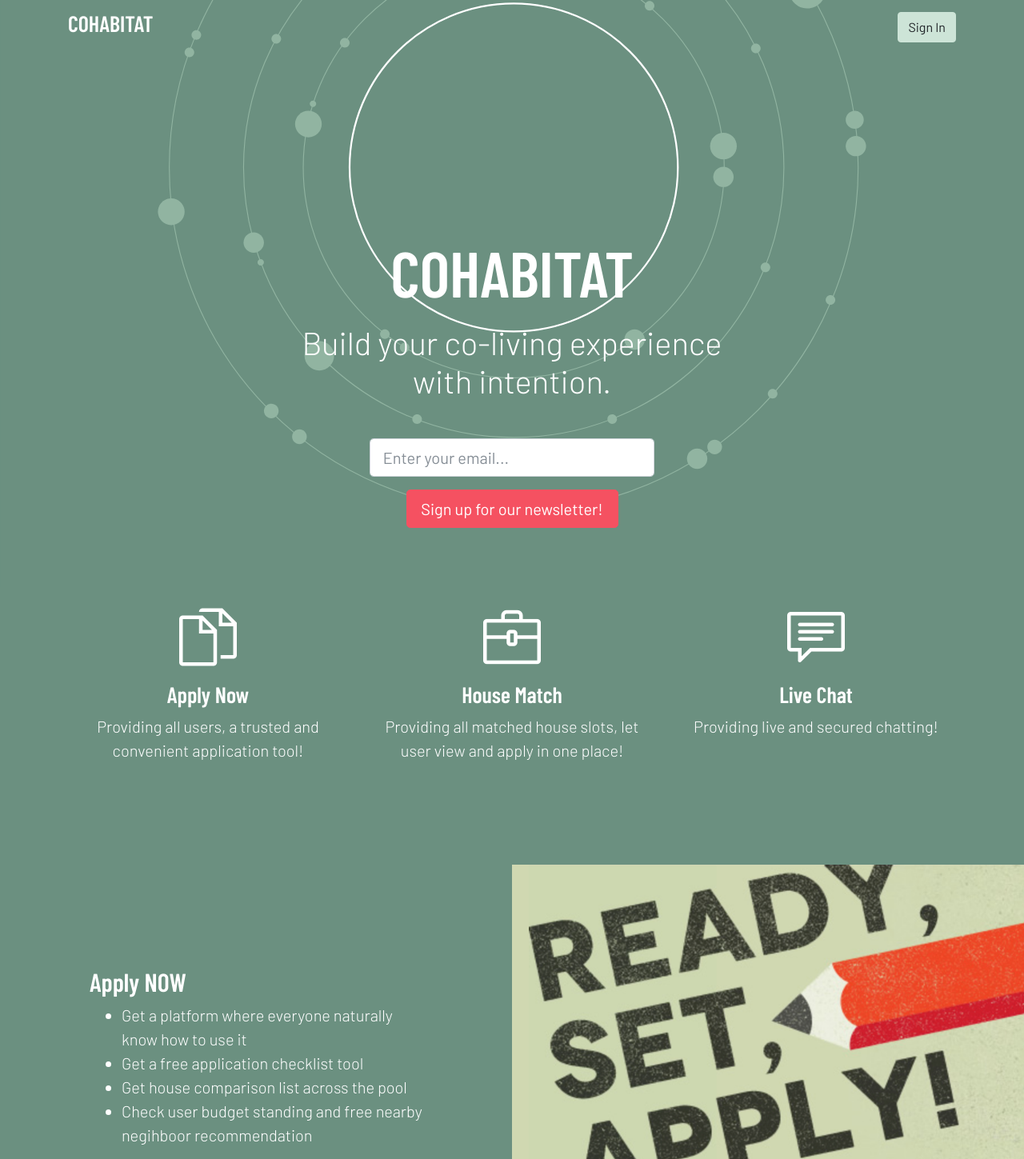
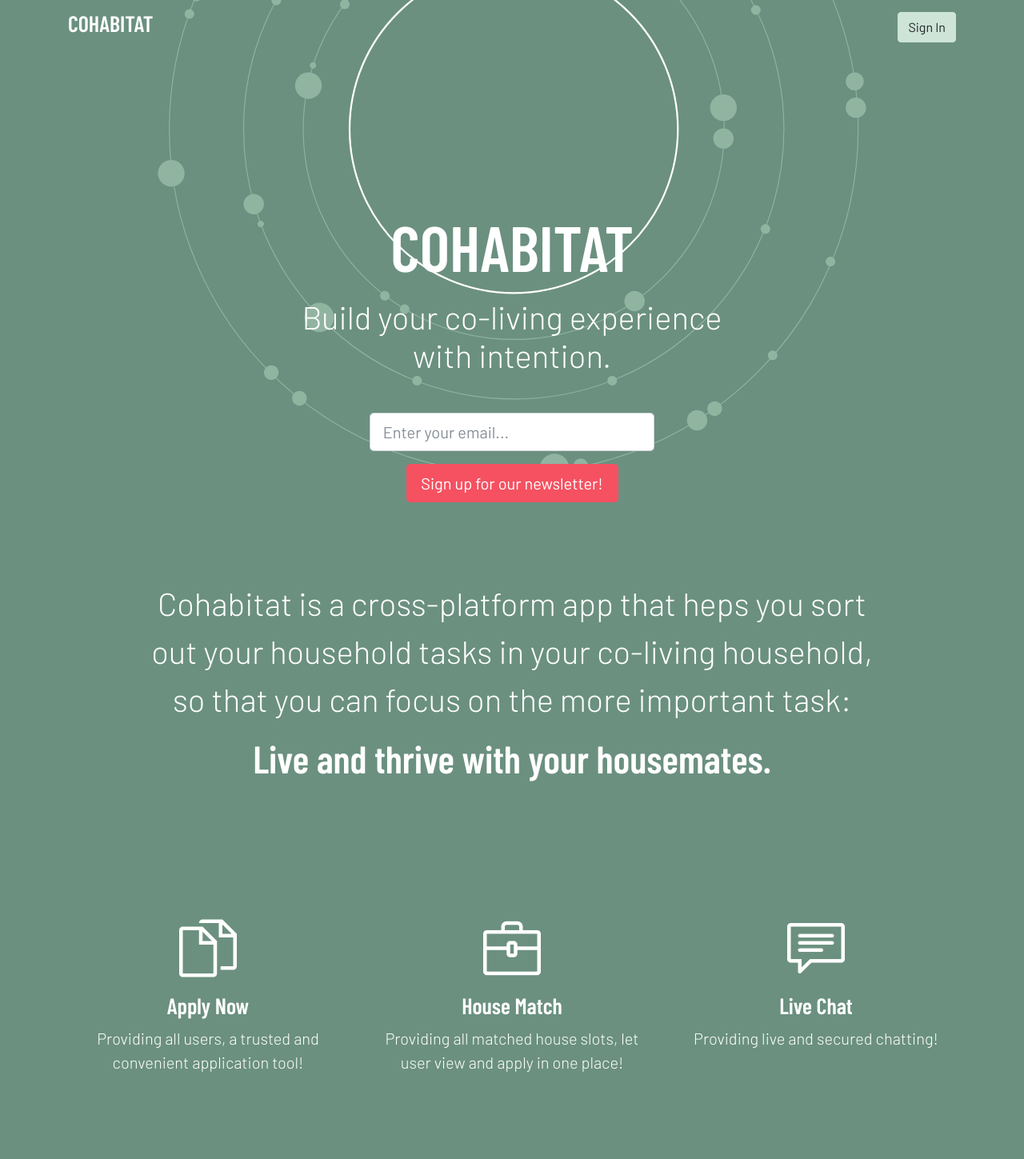
Before and after one commit to Orpheusp/cohabitat, a website: page index.html in a window 1280 px wide. Shown: the top 1449 px of the page at 80% size. Drawn offline with nearby package versions, Linux system fonts and the light colour scheme.

Commit message:
Add intro pane to the landing page

```diff
--- a/index.html
+++ b/index.html
@@ -79,6 +79,21 @@
       </div>
     </header>
 
+    <section class="intro text-center">
+      <div class="container">
+        <div class="row">
+          <div class="col-lg-10 mx-auto">
+            <p>
+              Cohabitat is a cross-platform app that heps you sort out your
+              household tasks in your co-living household, so that you can focus
+              on the more important task:
+            </p>
+            <h1>Live and thrive with your housemates.
+            </h1>
+          </div>
+        </div>
+      </div>
+    </section>
     <!-- Icons Grid -->
     <section class="features-icons text-center">
       <div class="container">
--- /dev/null
+++ b/scss/_intro.scss
@@ -0,0 +1,12 @@
+.intro {
+  padding-top: 6rem;
+  padding-bottom: 2rem;
+  p {
+    font-weight: 300;
+    font-size: 2.5rem;
+  }
+
+  h1 {
+    font-size: 3rem;
+  }
+}
--- a/scss/_masthead.scss
+++ b/scss/_masthead.scss
@@ -10,11 +10,11 @@ header.masthead {
     position: absolute;
     width: 100vw;
     z-index: -1;
-    top: -25rem;
+    top: -28rem;
     left: 0;
   }
   @media (min-width: 768px) {
-    padding-top: 14rem;
+    padding-top: 12rem;
     padding-bottom: 12rem;
     h1 {
       font-size: 5rem;
--- a/scss/landing-page.scss
+++ b/scss/landing-page.scss
@@ -6,6 +6,7 @@
 // Components
 @import "navbar.scss";
 @import "masthead.scss";
+@import "intro.scss";
 @import "showcase.scss";
 @import "icons.scss";
 @import "testimonials.scss";
```
Also changed, not shown: css/landing-page.css, css/landing-page.min.css.
